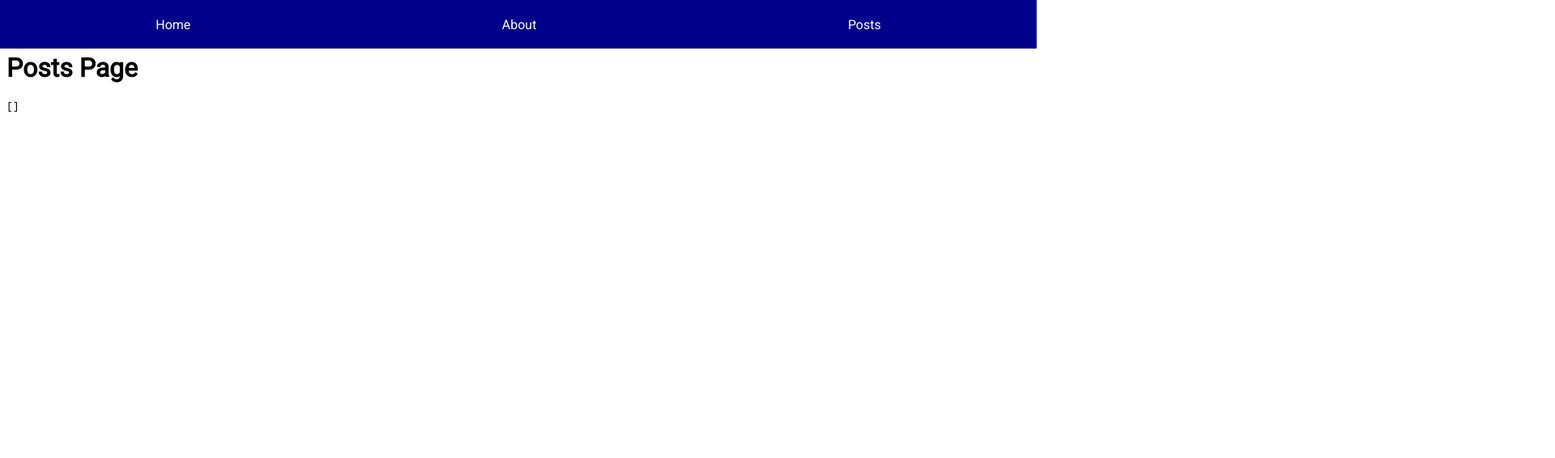
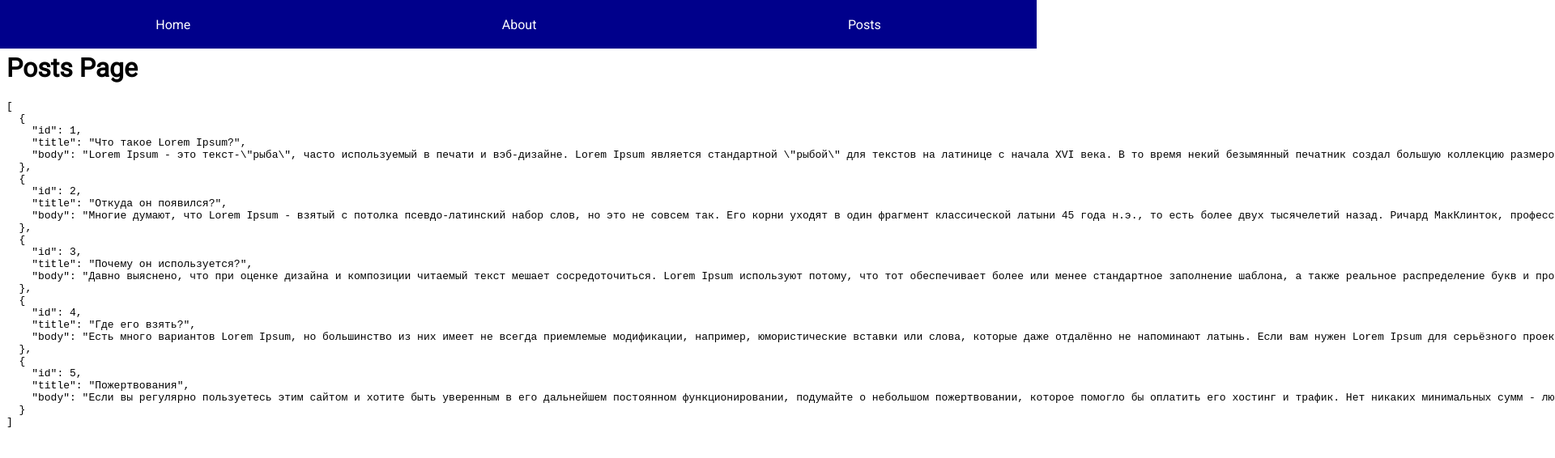
Before and after one commit to in43sh/nextjs-sample, a Next.js app: page /posts in a window 1280 px wide. Shown: the top 566 px of the page at 81% size, 1920 px wide, since content can reach past the window. Built offline with nearby package versions, Linux system fonts and the light colour scheme; data requests are answered from the project's data file.

Commit message:
Make posts show on Posts page.

```diff
--- a/pages/posts.js
+++ b/pages/posts.js
@@ -11,6 +11,8 @@ export default function Posts() {
             const json = await response.json();
             setPosts(json);
         }
+
+        load();
     }, [])
     return (
         <MainLayout>
@@ -18,7 +20,7 @@ export default function Posts() {
                 <title>Posts Page | Next Course</title>
             </Head>
             <h1>Posts Page</h1>
-            <pre>{JSON.stringify(posts)}</pre>
+            <pre>{JSON.stringify(posts, null, 2)}</pre>
         </MainLayout>
     )
 }
```
